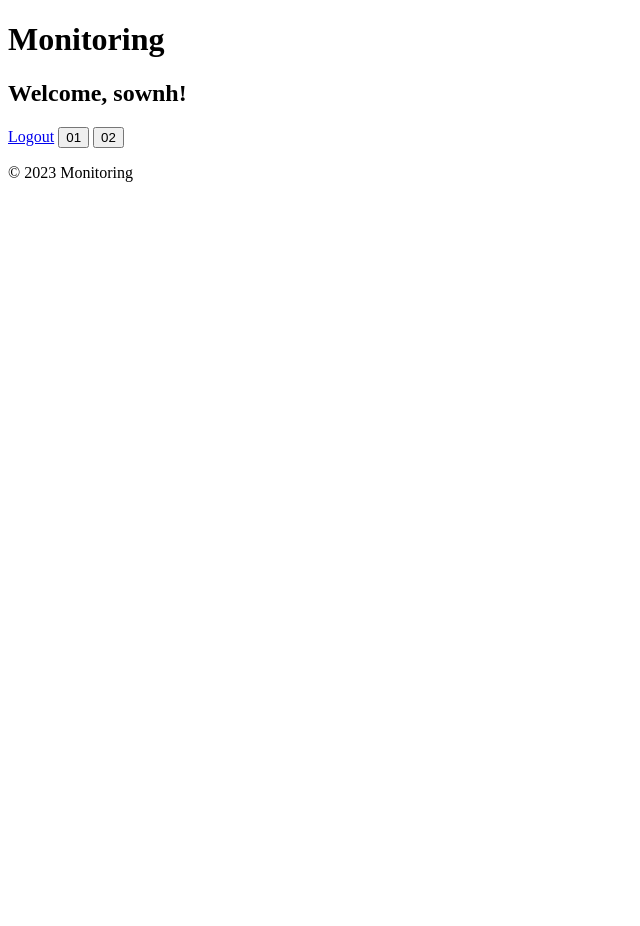
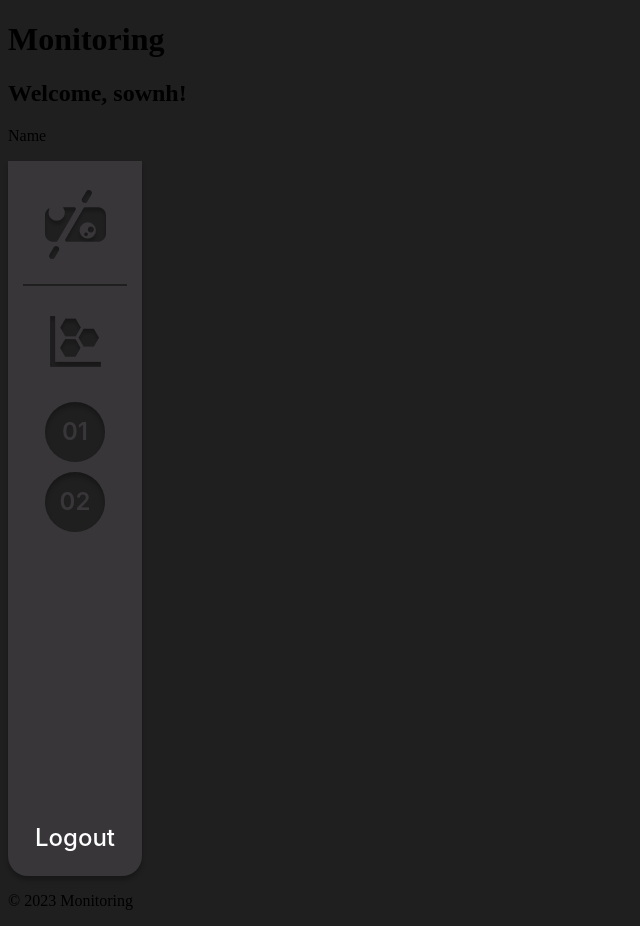
Before and after one commit to LxrdTendx/djangoMonitoring, a Django app: page /profile/ in a window 1280 px wide. Shown: the whole page, without its empty margins (0-640 px from the left). Before the commit the page ends 182 px from the top, so only its background shows below. Run offline with Django 4.2, Linux system fonts and the light colour scheme; a user stored in the database is signed in.

Commit message:
~Изменение дизайна

```diff
--- a/monitoring/auth_user/templates/profile.html
+++ b/monitoring/auth_user/templates/profile.html
@@ -3,22 +3,164 @@
 
 {% block content %}
   <h2>Welcome, {{ user.username }}!</h2>
-  <a href="{% url 'logout' %}">Logout</a>
+  <p id="sensor-name">Name</p>
 
+  <style>
+    .side-section {
+      width: 134px;
+      height: 715px;
+      background: #383639;
+      box-shadow: 0px 4px 4px rgba(0, 0, 0, 0.25);
+      border-radius: 0px 0px 20px 20px;
+      display: flex;
+      flex-direction: column;
+      align-items: center;
+
+    }
+
+
+    .logo {
+      margin-top: 29px;
+
+    }
+
+    .separator {
+      width: 102px;
+      height: 0;
+      border: 1px solid #1F1F20;
+      margin-top: 25px;
+
+    }
+
+    .graph-icon {
+      margin-top: 17px;
+      margin-bottom: 20px;
+
+    }
+
+    .floor-button {
+
+      width: 60px;
+      height: 60px;
+      background: #1F1F20;
+      color: #383639;
+      border: none;
+      box-shadow: inset 0px 4px 4px rgba(0, 0, 0, 0.25);
+      border-radius: 30px;
+      margin-bottom: 10px;
+      text-align: center;
+      font-family: 'Inter',sans-serif;
+      font-style: normal;
+      font-weight: 600;
+      font-size: 24px;
+      line-height: 29px;
+      flex-shrink: 0;
+    }
+
+    .floor-button:hover {
+      background: #FFFFFF;
+      color: #1F1F20;
+      transition: 1s;
+      box-shadow: none;
+    }
+    .floor-button:focus {
+      background: #FFFFFF;
+      color: #1F1F20;
+      box-shadow: none;
+
+    }
+    .floor-button.selected {
+      background: #FFFFFF;
+      color: #1F1F20;
+    }
+    .floor-buttons::-webkit-scrollbar {
+      display: none; /* for Chrome, Safari, Opera */
+    }
+
+    .floor-buttons {
+      -ms-overflow-style: none;  /* for IE and Edge */
+      scrollbar-width: none;  /* for Firefox */
+      height: 600px;
+      overflow-y: scroll;  /* changed from 'hidden' to 'scroll' */
+      padding: 10px 0;
+      display: flex;
+      flex-direction: column;
+    }
+    body{
+      background-color: #1F1F20;
+    }
+    .content-wrapper {
+      display: flex;
+    }
+
+    .logout-link {
+      margin-bottom: 24px;
+      text-decoration: none;
+      font-family: 'Inter', sans-serif;
+      font-style: normal;
+      font-weight: 500;
+      font-size: 24px;
+      line-height: 29px;
+      color: #FFFFFF;
+
+      bottom:0;
+    }
+
+    .logout-link:hover {
+      color: #009FE3;
+    }
+
+    .sensor-button {
+      background: none;
+      border: none;
+      padding: 0;
+      width: 30px;
+      height: 30px;
+    }
+
+    .sensor-button img {
+      max-width: 100%;
+      max-height: 100%;
+    }
+    .sensor-button.selected {
+      border: 3px solid #009FE3;
+
+      transition: 0.2s;
+      border-radius: 5px;
+    }
+
+  </style>
+
+  <div class="content-wrapper">
+    <div class="side-section">
+      <img class="logo" src="{% static 'logo.png' %}" alt="Logo">
+      <hr class="separator">
+      <img class="graph-icon" src="{% static 'graph-none.png' %}" alt="Graph icon">
+
+      <div class="floor-buttons">
         {% for number in floor_numbers %}
           <button class="floor-button" data-image="{{ number }}.png">{{ number }}</button>
         {% endfor %}
+      </div>
+
+      <a class="logout-link" href="{% url 'logout' %}">Logout</a>
+    </div>
 
     <div id="floor-container" style="position: relative; display: inline-block;">
       <img id="floor-image" src="" alt="Floor image" style="display: none;">
       <div id="sensors-container" style="position: absolute; top: 0; left: 0; display: none;"></div>
     </div>
+  </div>
+{% endblock %}
 
-{% endblock %}
+
 
 {% block extra_js %}
 <script>
   var staticUrl = "{% get_static_prefix %}";
+
+  // This will keep track of the currently selected sensor button
+  var selectedSensorButton = null;
 
   document.querySelectorAll('.floor-button').forEach(function(button) {
     button.addEventListener('click', function(event) {
@@ -38,15 +180,31 @@
 
             var sensors = data["объект " + imageFile];
             for (var i = 0; i < sensors.length; i++) {
-              var sensor = sensors[i];
-              var sensorButton = document.createElement('button');
+              let sensor = sensors[i];
+              let sensorButton = document.createElement('button');
               sensorButton.className = 'sensor-button';
               sensorButton.style.position = 'absolute';
-              sensorButton.style.width = '30px'
-              sensorButton.style.height = '30px'
               sensorButton.style.left = sensor['x_coordinate'] + 'px';
               sensorButton.style.top = sensor['y_coordinate'] + 'px';
               sensorButton.innerHTML = "<img src='" + staticUrl + sensor['sensor_type'] + ".png'>";
+
+              // Add event listener for the sensor button
+              sensorButton.addEventListener('click', (function(sensor) {
+                return function() {
+                  // If there was a previously selected sensor button, remove its selected class
+                  if (selectedSensorButton) {
+                    selectedSensorButton.classList.remove('selected');
+                  }
+
+                  // Add selected class to the current sensor button and update the selectedSensorButton variable
+                  sensorButton.classList.add('selected');
+                  selectedSensorButton = sensorButton;
+
+                  // Set the name of the sensor in the p tag
+                  document.getElementById('sensor-name').innerText = sensor['sensor_name'];
+                }
+              })(sensor));  // Pass the current sensor as an argument
+
               sensorsContainer.appendChild(sensorButton);
             }
 
--- a/monitoring/auth_user/templates/sownh/sensors.json
+++ b/monitoring/auth_user/templates/sownh/sensors.json
@@ -27,7 +27,7 @@
   ],
   "объект 02.png": [
     {
-      "sensor_name": "mult",
+      "sensor_name": "Sensor3",
       "x_coordinate": 345,
       "y_coordinate": 678,
       "sensor_type": "mult"
```
Also changed, not shown: monitoring/auth_user/templates/graph-none.png (added), monitoring/auth_user/templates/logo.png (added). Lines whose indentation alone changed are shown as unchanged.
